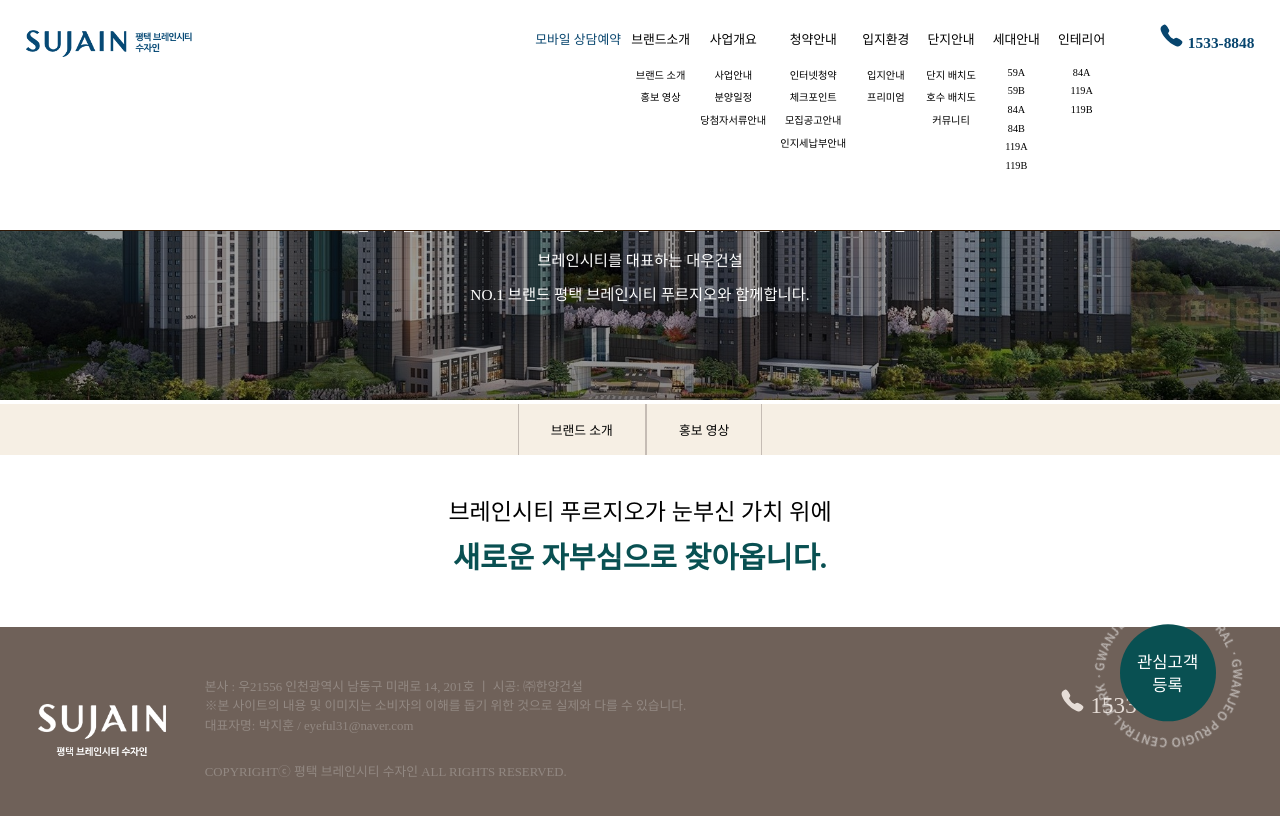
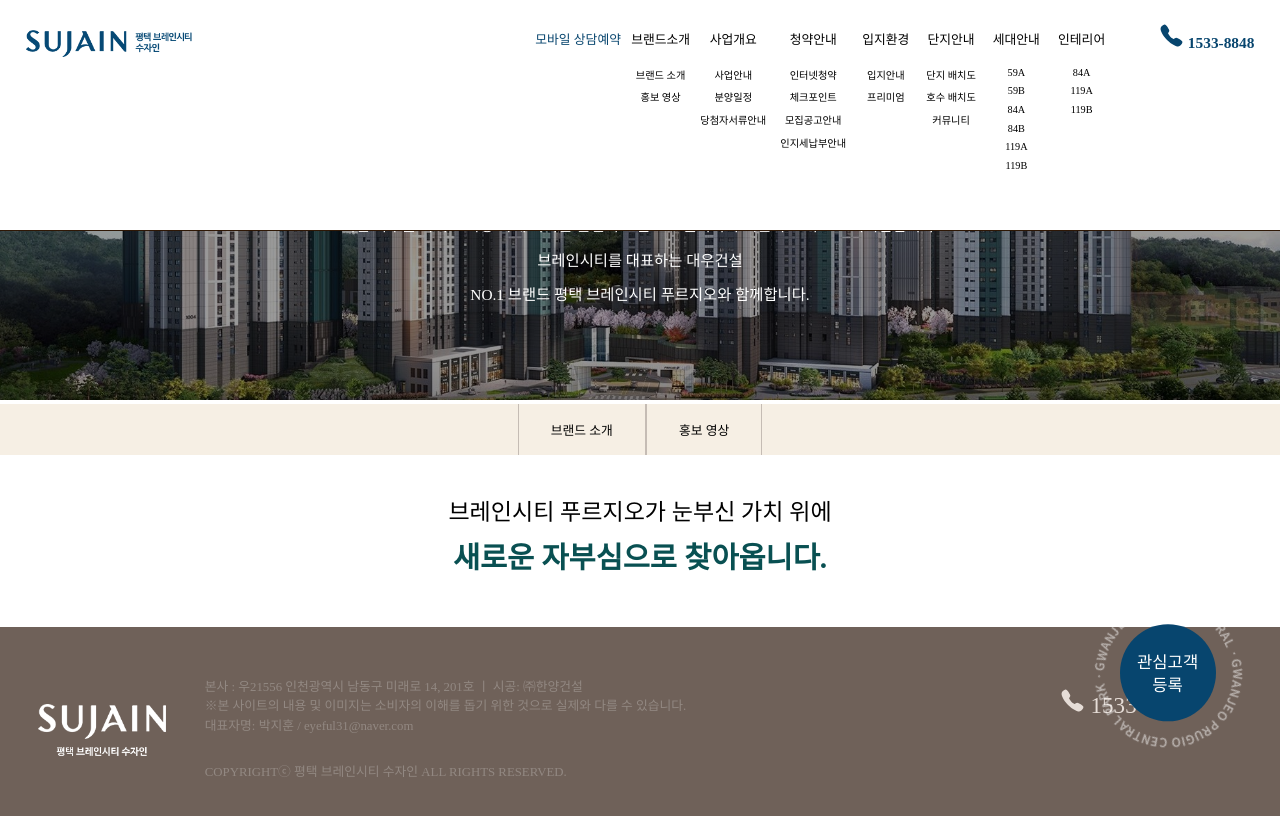
Before and after one commit to parkjihun22/jeju-wepark, a React (Create React App) app: page /Brand/video in a window 1280 px wide. Shown: the top 816 px of the page. Built offline with nearby package versions, Linux system fonts and the light colour scheme; a web font is replaced by a local one.

Commit message:
feat : .

```diff
--- a/src/components/FixIcon/FixIcon.module.scss
+++ b/src/components/FixIcon/FixIcon.module.scss
@@ -30,7 +30,7 @@
         transform: translate(-50%, -50%);
         padding: 2vw 0;
         width: 7.5vw;
-        background-color: #095052;
+        background-color: #07456E;
         border-radius: 50%;
 
         text-align: center;
@@ -44,7 +44,7 @@
 
     &:hover {
         padding: 1vw;
-        background-color: #095052;
+        background-color: #07456E;
         border-radius: 50%;
         transform: scale(1.1);
         /* 컨테이너가 커지는 효과 */
@@ -106,11 +106,11 @@
 }
 
 .buttomBtnContainer .btn1 {
-    background-color: #095052;
+    background-color: #07456E;
 }
 
 .buttomBtnContainer .btn2 {
     background-color: #ffffff;
     border: none;
-    color: #095052;
+    color: #07456E;
 }
```
